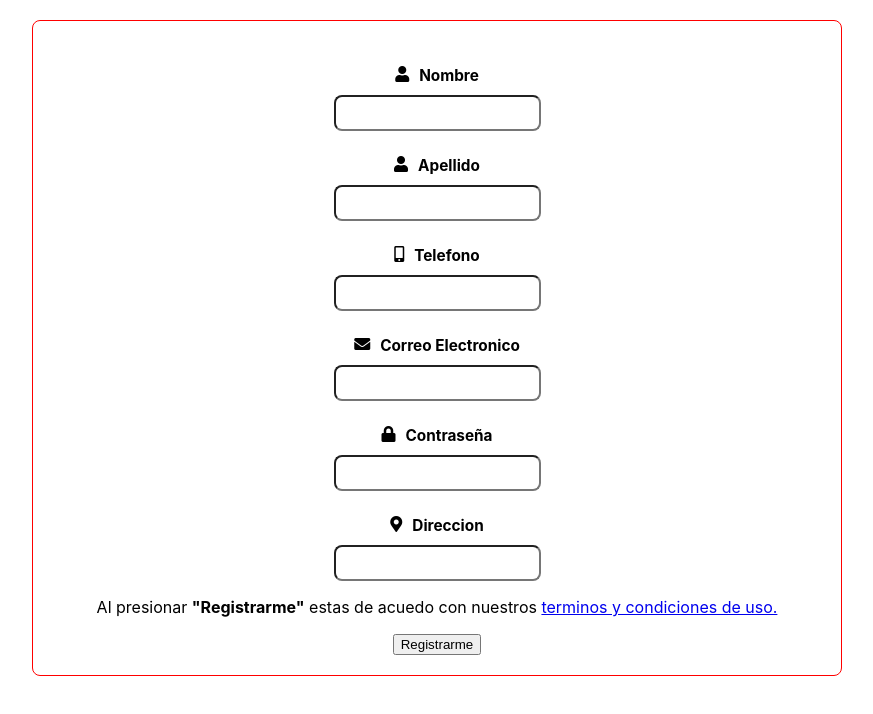
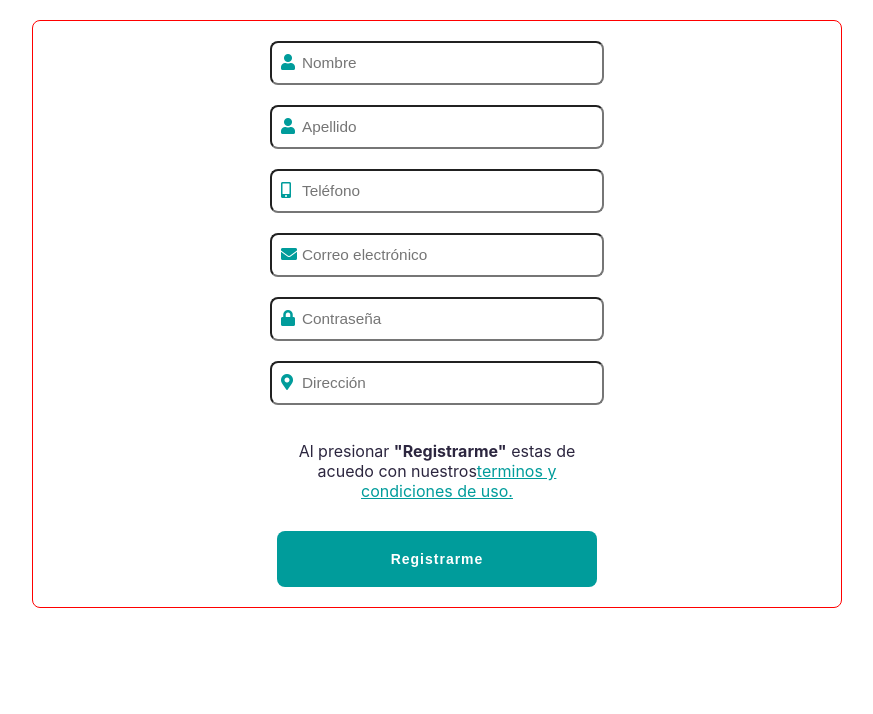
Before and after one commit to setohe0909/oiga-look, a React (Create React App) app: page / in a window 1280 px wide. Shown: the top 714 px of the page, without its empty margins (203-1076 px from the left). Built offline with nearby package versions, Linux system fonts and the light colour scheme.

Commit message:
feat:refactor styles in each component

```diff
--- a/package.json
+++ b/package.json
@@ -13,6 +13,7 @@
     "axios": "^0.21.1",
     "formik": "^2.2.9",
     "immutability-helper": "^3.1.1",
+    "js-cookie": "^2.2.1",
     "lodash": "^4.17.21",
     "node-sass": "^6.0.1",
     "react": "^17.0.2",
--- a/src/components/Register/form.js
+++ b/src/components/Register/form.js
@@ -17,18 +17,18 @@ export const registerFields = [
   },
   {
     id: 3,
-    name: 'Telefono',
+    name: 'Teléfono',
     field: 'phone',
     type: 'number',
     icon: 'fa-mobile-alt',
-    errorMessage: 'El telefono es obligatorio',
+    errorMessage: 'El teléfono es obligatorio',
   },
   {
     id: 4,
-    name: 'Correo electronico',
+    name: 'Correo electrónico',
     field: 'email',
     icon: 'fa-envelope',
-    errorMessage: 'El correo electronico es obligatorio',
+    errorMessage: 'El correo electrónico es obligatorio',
   },
   {
     id: 5,
@@ -40,10 +40,10 @@ export const registerFields = [
   },
   {
     id: 6,
-    name: 'Direccion',
+    name: 'Dirección',
     field: 'address',
     type: 'text',
     icon: 'fa-map-marker-alt',
-    errorMessage: 'La direccion es obligatorio',
+    errorMessage: 'La Dirección es obligatorio',
   },
 ];
--- a/src/components/Register/index.js
+++ b/src/components/Register/index.js
@@ -7,7 +7,7 @@ import CustomModal from '../ui/modal';
 import SignupSchema from '../../schema/register';
 import { registerFields } from './form';
 
-import { FormContainer } from './styles';
+import { FormContainer, Paragraph, Button } from './styles';
 
 const RegisterUser = () => {
   const [showModal, setShowmodal] = useState(false);
@@ -35,23 +35,28 @@ const RegisterUser = () => {
               key={item.id}
               name={item.name}
               field={item.field}
+              placeholder={item.placeholder}
               type={item.type}
               errorMessage={item.errorMessage}
               formik={formik}
               icon={item.icon}
             />
           ))}
-          <p>
+          <Paragraph>
             Al presionar <strong>"Registrarme"</strong> estas de acuedo con
-            nuestros{' '}
-            <a href="/" rel="noopener noreferrer" target="_blank">
+            nuestros
+            <a
+              href="https://www.termsandconditionsgenerator.com/live.php?token=YAvhKwBz7p0Soy0kFxt8ETlDVBCz8ICf"
+              rel="noopener noreferrer"
+              target="_blank"
+            >
               terminos y condiciones de uso.
             </a>
-          </p>
+          </Paragraph>
           <div>
-            <button type="button" onClick={() => setShowmodal(!showModal)}>
+            <Button type="button" onClick={() => setShowmodal(!showModal)}>
               Registrarme
-            </button>
+            </Button>
           </div>
         </FormContainer>
       </form>
--- a/src/components/Register/styles.js
+++ b/src/components/Register/styles.js
@@ -1,4 +1,8 @@
 import styled from '@emotion/styled';
+import { css } from '@emotion/react';
+
+import { mq } from '../layout/utils/base';
+import { Colors } from '../ui/Colors';
 
 export const FormContainer = styled.div`
   display: flex;
@@ -12,3 +16,34 @@ export const FormContainer = styled.div`
   border-radius: 8px;
   padding: 20px;
 `;
+
+export const Paragraph = styled.p`
+  color: ${Colors.mirage};
+  width: 100%;
+  margin-bottom: 30px;
+
+  ${mq.md(css`
+    width: 320px;
+  `)}
+
+  a {
+    color: ${Colors.persianGreen};
+  }
+`;
+
+export const Button = styled.button`
+  background: ${Colors.persianGreen};
+  border: 0;
+  border-radius: 8px;
+  padding: 20px;
+  color: ${Colors.white};
+  font-size: 14px;
+  font-weight: 800;
+  letter-spacing: 1px;
+  width: 320px;
+  cursor: pointer;
+
+  &:hover {
+    background: ${Colors.mosque};
+  }
+`;
--- a/src/components/recursive-form/index.js
+++ b/src/components/recursive-form/index.js
@@ -1,19 +1,15 @@
 import React from 'react';
 import PropTypes from 'prop-types';
 
-import { FieldForm, InputTitle, CustomInput, ErrorSpan } from './styles';
+import { Container, Icon, CustomInput, ErrorSpan } from './styles';
 
 const RecursiveForm = ({ field, name, errorMessage, formik, type, icon }) => (
-  <>
-    <FieldForm>
-      {icon && <i class={`fas ${icon}`} />}
-      <InputTitle minValue={14} maxValue={16} htmlFor={field}>
-        {name}
-      </InputTitle>
-    </FieldForm>
+  <Container>
+    {icon && <Icon className={`fas ${icon}`} />}
     <CustomInput
       minValue={14}
       maxValue={16}
+      placeholder={name}
       data-cy={field}
       type={type}
       name={field}
@@ -23,7 +19,7 @@ const RecursiveForm = ({ field, name, errorMessage, formik, type, icon }) => (
         {errorMessage}
       </ErrorSpan>
     )}
-  </>
+  </Container>
 );
 
 RecursiveForm.propTypes = {
--- a/src/components/recursive-form/styles.js
+++ b/src/components/recursive-form/styles.js
@@ -1,6 +1,18 @@
 import styled from '@emotion/styled';
 
 import { makeResponsive } from '../layout/utils/base';
+import { Colors } from '../ui/Colors';
+
+export const Container = styled.div`
+  position: relative;
+`;
+
+export const Icon = styled.i`
+  color: ${Colors.persianGreen};
+  position: absolute;
+  top: 13px;
+  left: 11px;
+`;
 
 export const ErrorSpan = styled.span`
   margin-top: 3px;
@@ -17,37 +29,14 @@ export const ErrorSpan = styled.span`
     ])}
 `;
 
-export const FieldForm = styled.div`
-  margin-top: 25px;
-  display: flex;
-  flex-direction: row;
-  gap: 10px;
-`;
-
-export const InputTitle = styled.label`
-  border: none;
-  padding: 0;
-  text-align: left;
-  width: 100%;
-  font-weight: 700;
-  margin-bottom: 10px;
-  text-transform: capitalize;
-
-  ${(props) =>
-    makeResponsive([
-      {
-        property: 'font-size',
-        min: props.minValue,
-        max: props.maxValue,
-        unit: 'px',
-      },
-    ])}
-`;
-
 export const CustomInput = styled.input`
   border-radius: 8px !important;
   background-color: white;
-  height: 30px;
+  width: 290px;
+  padding: 10px;
+  padding-left: 30px;
+  height: 20px;
+  margin-bottom: 20px;
   outline: none;
 
   ${(props) =>
--- a/src/components/ui/Colors.js
+++ b/src/components/ui/Colors.js
@@ -1,6 +1,8 @@
 export const Colors = {
-  black: 'black',
+  black: '#000',
   white: '#fff',
   mirage: '#2c263f',
   watermelon: '#f25c63',
+  persianGreen: '#009C9B',
+  mosque: '#046766',
 };
```
Also changed, not shown: 1 other file (tests, documents, lock files or other folders).
